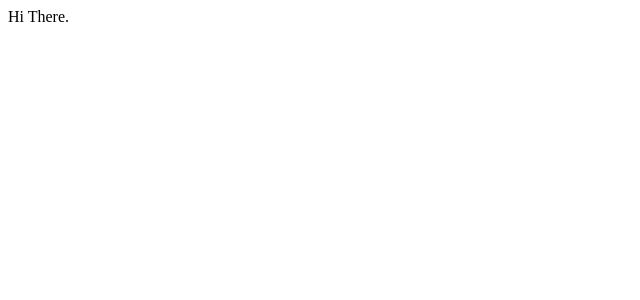
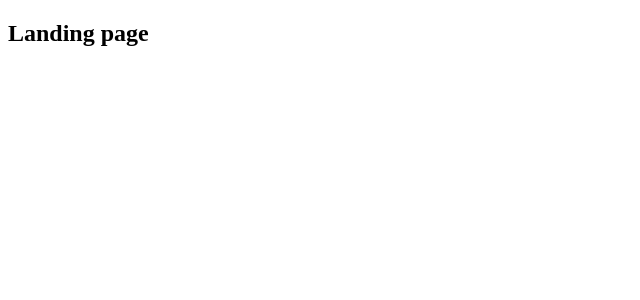
Before and after one commit to CodingByMoMo/React-course-app, a React (Create React App) app in the folder client/: page / in a window 1280 px wide. Shown: the top 300 px of the page, without its empty margins (0-640 px from the left). Built offline with nearby package versions, Linux system fonts and the light colour scheme.

Commit message:
Add a react Router setup

```diff
--- a/client/src/components/App.js
+++ b/client/src/components/App.js
@@ -1,7 +1,29 @@
 import React from "react";
+import { BrowserRouter, Route } from "react-router-dom";
+
+const Header = () => {
+  return <h2>Header</h2>;
+};
+const Dashboard = () => {
+  return <h2>Dashboard</h2>;
+};
+const SurveyNew = () => {
+  return <h2>New Survey!</h2>;
+};
+const Landing = () => {
+  return <h2>Landing page</h2>;
+};
 
 const App = () => {
-  return <div>Hi There.</div>;
+  return (
+    <div>
+      <BrowserRouter>
+        <div>
+          <Route path={"/"} component={Landing} />
+        </div>
+      </BrowserRouter>
+    </div>
+  );
 };
 
 export default App;
```
